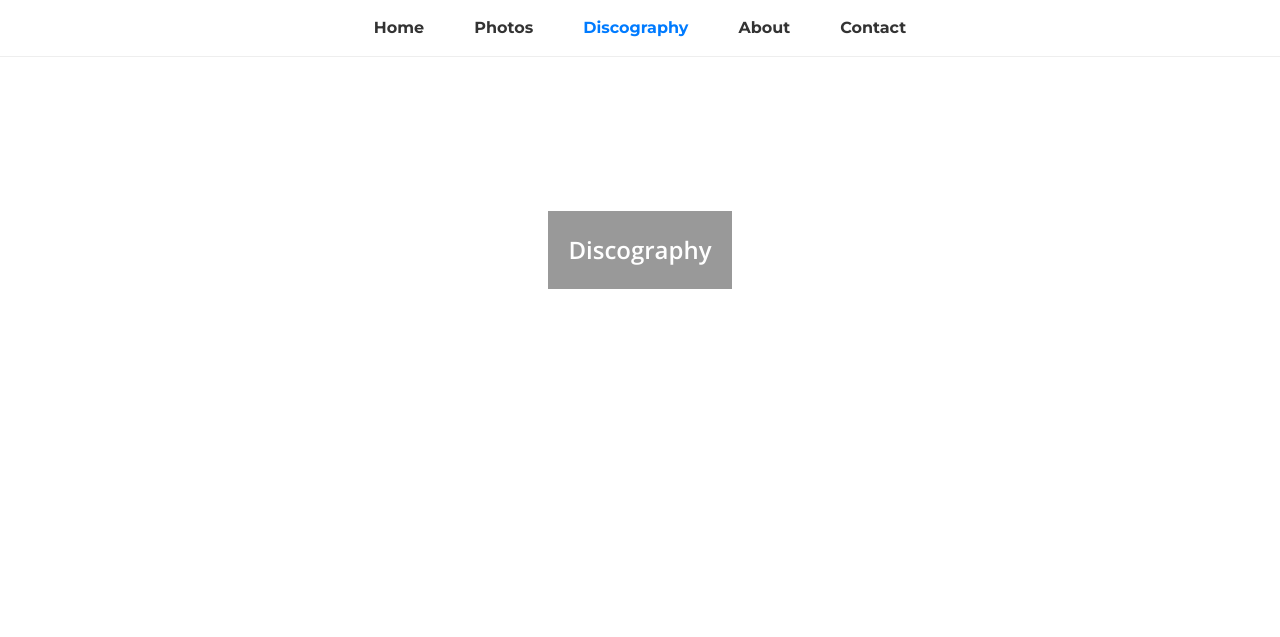
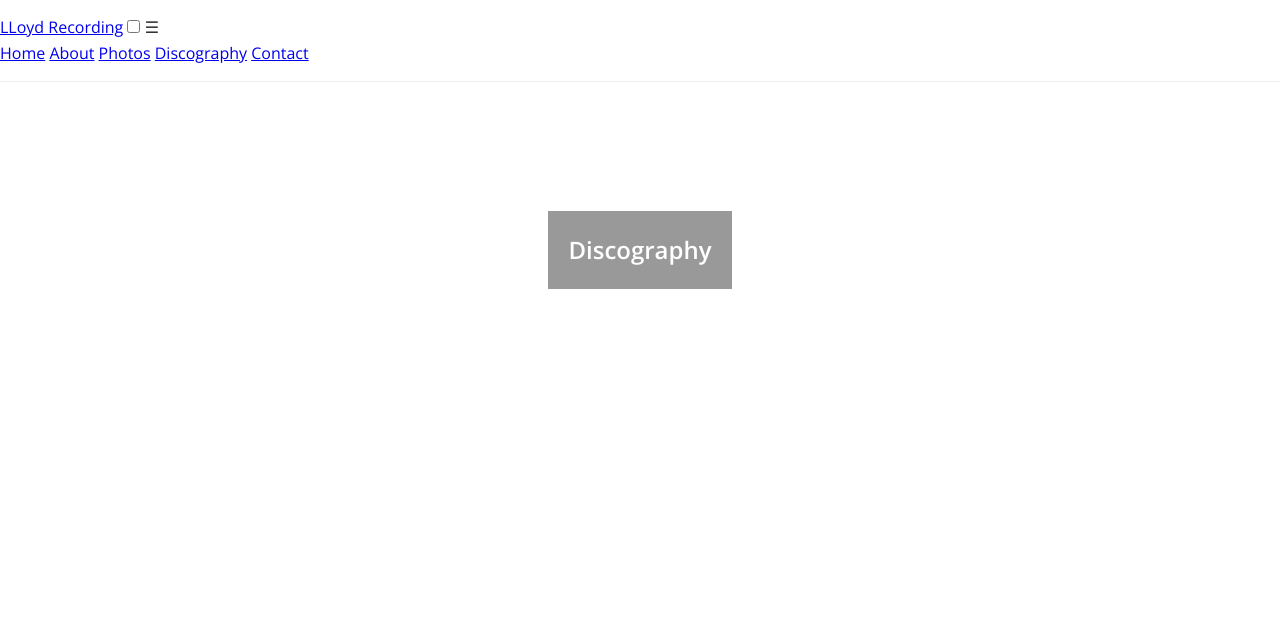
Before and after one commit to rvxac/GitHub.io, a plain HTML site: page discography.html in a window 1280 px wide. Shown: the top 637 px of the page. Drawn offline with nearby package versions, Linux system fonts and the light colour scheme.

Commit message:
Update discography.html

```diff
--- a/discography.html
+++ b/discography.html
@@ -14,17 +14,21 @@
 </head>
 <body>
   <!-- Navigation Bar -->
-  <header>
-    <nav>
-      <ul>
-        <li><a href="index.html">Home</a></li>
-        <li><a href="photos.html">Photos</a></li>
-        <li><a href="discography.html" class="active">Discography</a></li>
-        <li><a href="about.html">About</a></li>
-        <li><a href="contact.html">Contact</a></li>
-      </ul>
+<header>
+    <nav class="flex two">
+        <a href="#" class="brand">LLoyd Recording</a>
+        <input id="bmenu" type="checkbox" class="show">
+        <label for="bmenu" class="burger pseudo button">☰</label>
+        <div class="menu">
+            <a href="index.html">Home</a>
+            <a href="about.html">About</a>
+            <a href="photos.html">Photos</a>
+            <a href="discography.html">Discography</a>
+            <a href="contact.html">Contact</a>
+        </div>
     </nav>
-  </header>
+</header>
+
 
   <!-- Discography Hero Section -->
   <section class="parallax" id="discography-hero">
```
